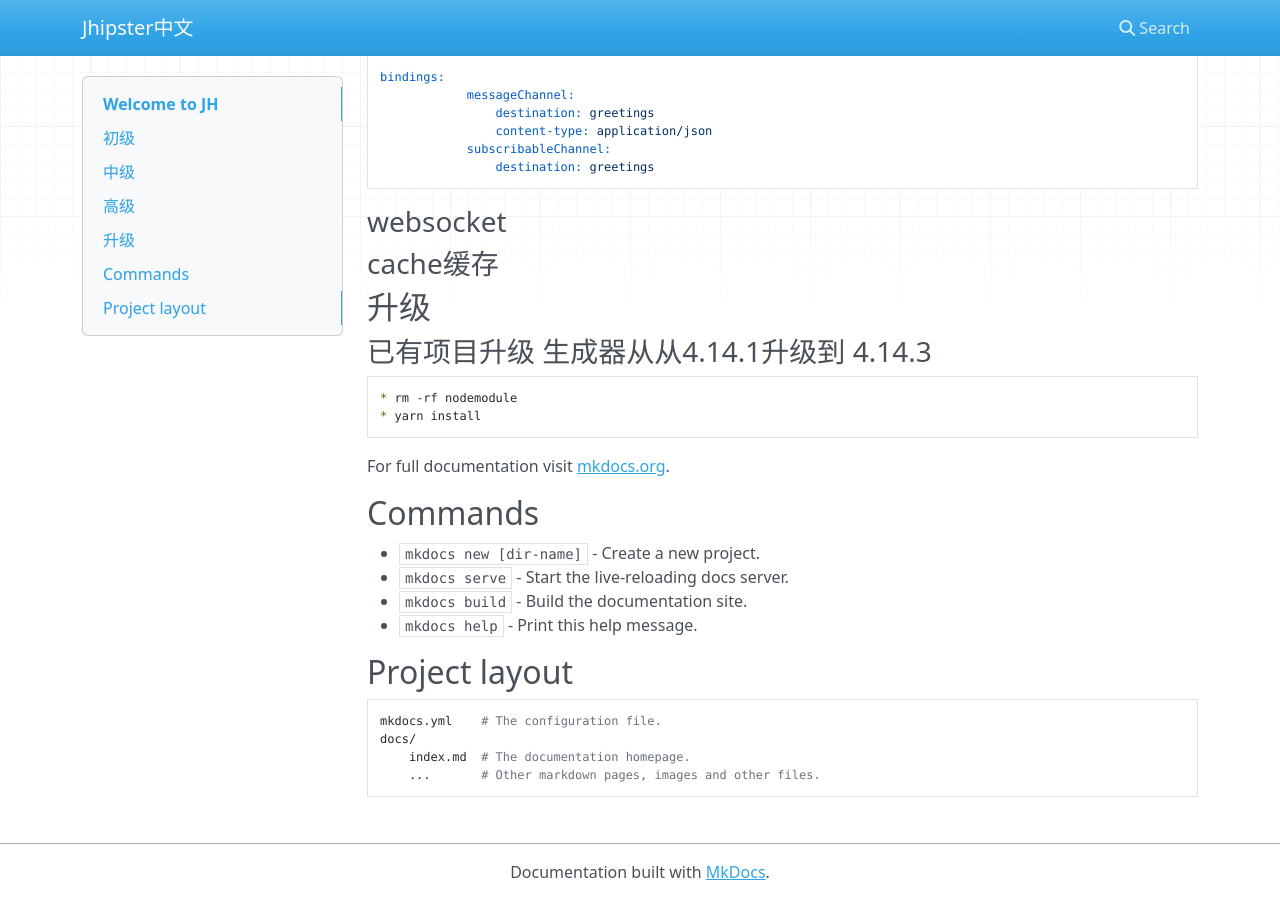
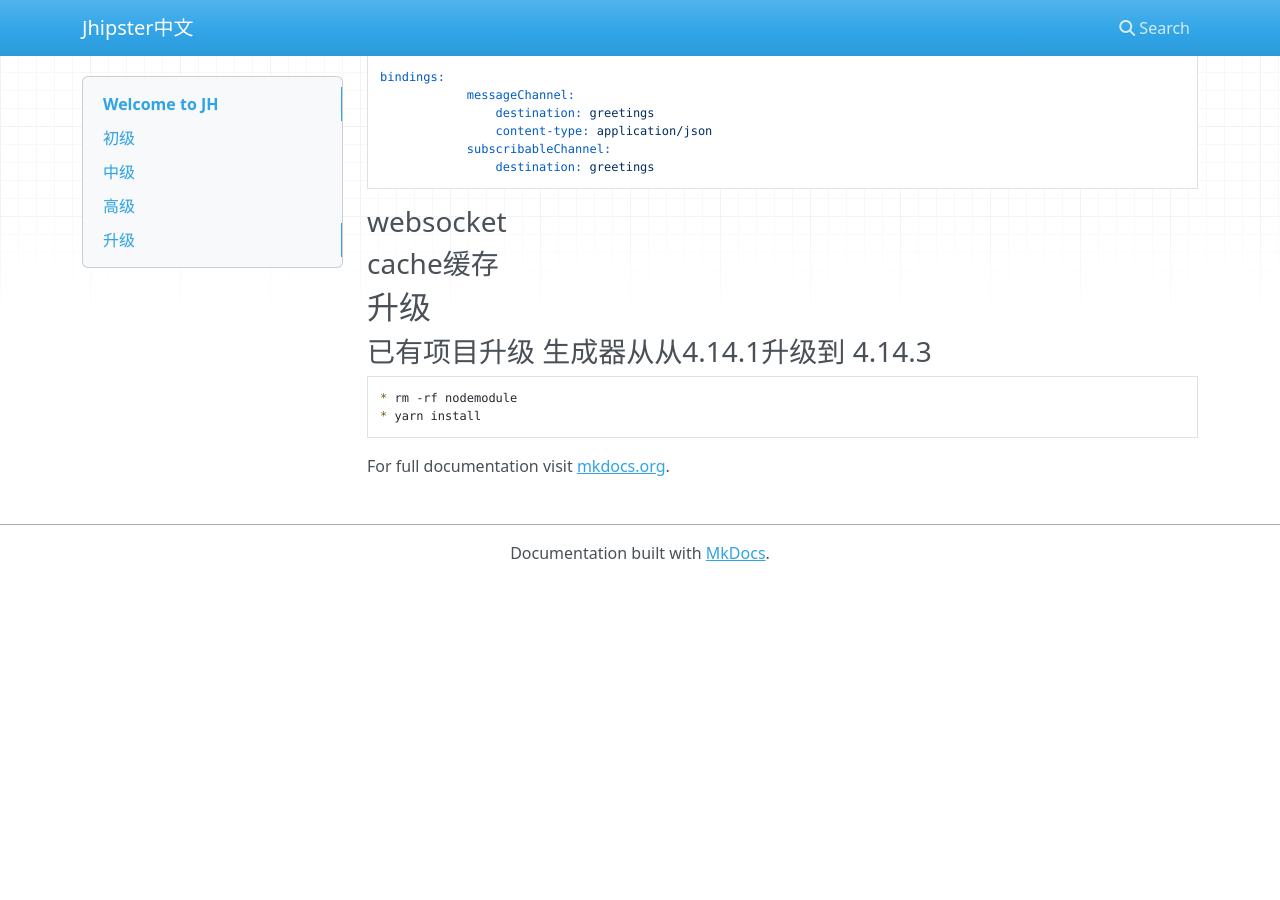
Before and after one commit to StayHungryStayFoolish/JHipsterQuestionGather, an MkDocs documentation site: the page built from docs/index.md, in a window 1280 px wide and 900 px high, scrolled down 2032 px. Built offline with MkDocs 1.6.1, drawn with Linux system fonts in a browser that asks for light colours; nearby versions of some CDN libraries; after the commit the page ends 2613 px from its top, so only the background shows below that.

Commit message:
jhipster 中文

```diff
--- a/docs/index.md
+++ b/docs/index.md
@@ -114,17 +114,3 @@
     * yarn install
 
 For full documentation visit [mkdocs.org](http://mkdocs.org).
-
-## Commands
-
-* `mkdocs new [dir-name]` - Create a new project.
-* `mkdocs serve` - Start the live-reloading docs server.
-* `mkdocs build` - Build the documentation site.
-* `mkdocs help` - Print this help message.
-
-## Project layout
-
-    mkdocs.yml    # The configuration file.
-    docs/
-        index.md  # The documentation homepage.
-        ...       # Other markdown pages, images and other files.
```
